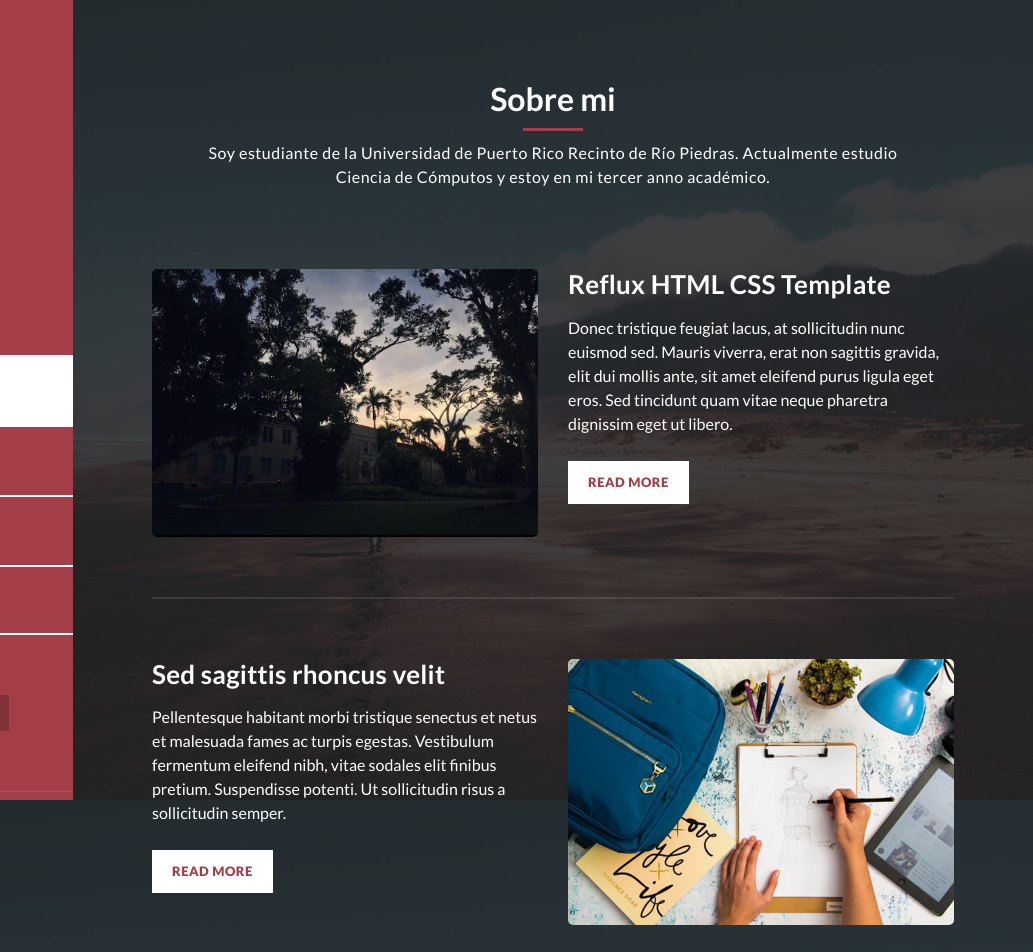
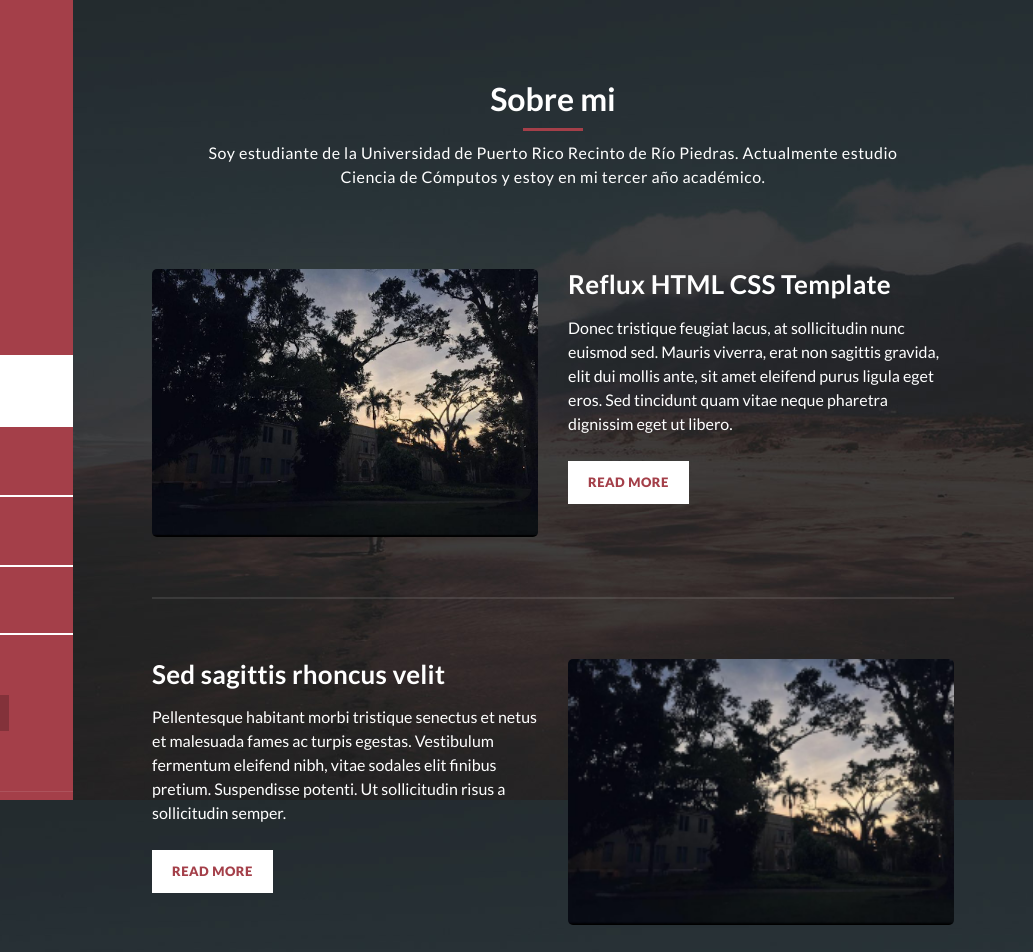
Before and after one commit to y-osorio/info, a plain HTML site: page index.html in a window 1280 px wide. Shown: the top 952 px of the page, 247-1280 px from the left. Drawn offline with Linux system fonts and the light colour scheme.

Commit message:
Prueba de segunda imagen

```diff
--- a/index.html
+++ b/index.html
@@ -87,7 +87,7 @@ https://templatemo.com/tm-531-reflux
             <span
               >Soy estudiante de la Universidad de Puerto Rico Recinto de
               Río Piedras. Actualmente estudio Ciencia de Cómputos y estoy
-              en mi tercer anno académico.</span
+              en mi tercer año académico.</span
             >
           </div>
           <div class="left-image-post">
@@ -133,7 +133,7 @@ https://templatemo.com/tm-531-reflux
               </div>
               <div class="col-md-6">
                 <div class="right-image">
-                  <img src="assets/images/right-image.jpg" alt="" />
+                  <img src="assets/images/test.png" alt="" />
                 </div>
               </div>
             </div>
```
Also changed, not shown: assets/images/test.png (added).
